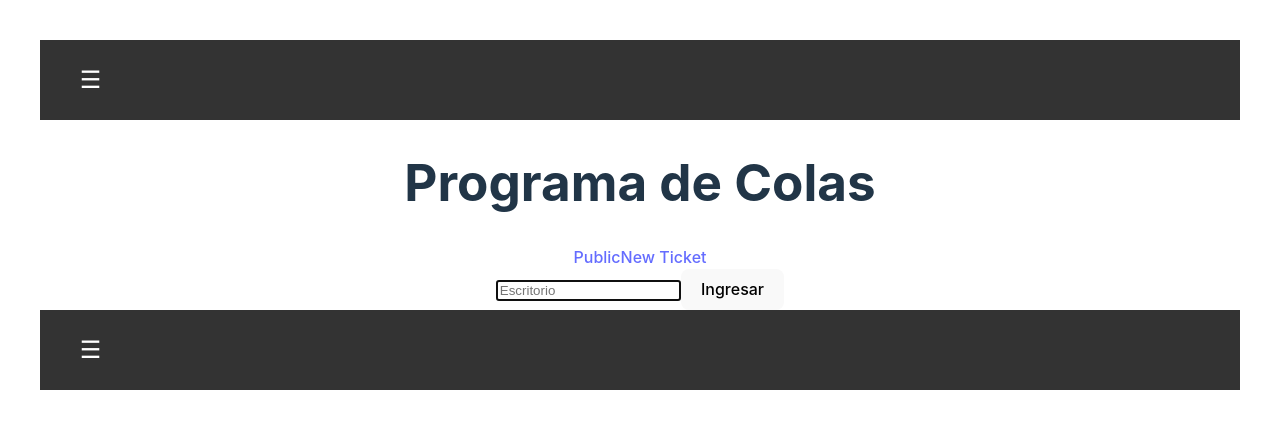
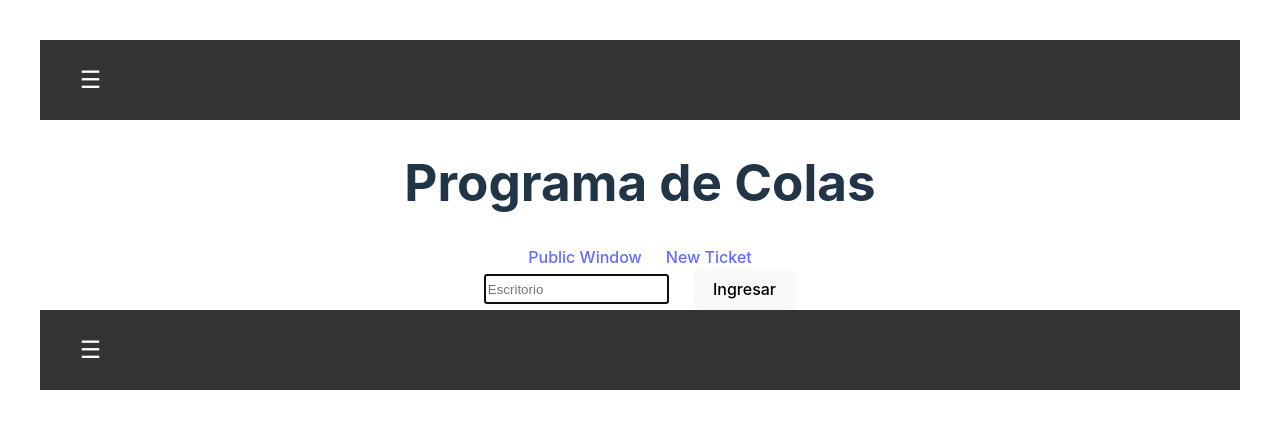
Before and after one commit to ogomezga/react-hexagonal-learn, a React app: page / in a window 1280 px wide. Built offline with nearby package versions, Linux system fonts and the light colour scheme.

Commit message:
feat(react-hexagonal-learn): improve the global screen

```diff
--- a/src/infraestructure/ui/globalScreen/globalScreen.css
+++ b/src/infraestructure/ui/globalScreen/globalScreen.css
@@ -4,3 +4,22 @@
   padding: 2rem;
   text-align: center;
 }
+
+.links {
+  display: flex;
+  flex-direction: row;
+  gap: 24px;
+  justify-content: center;
+}
+
+form {
+  display: flex;
+  justify-content: center;
+  gap: 24px;
+}
+
+input {
+  display: flex;
+  height: 24px;
+  align-self: center;
+}
--- a/src/infraestructure/ui/globalScreen/globalScreen.tsx
+++ b/src/infraestructure/ui/globalScreen/globalScreen.tsx
@@ -6,11 +6,10 @@ function GlobalScreen() {
   return (
       <>
           <h1>Programa de Colas</h1>
-          <div>
-              <Link to="/public">Public</Link>
+          <div className="links">
+              <Link to="/public">Public Window</Link>
               <Link to="/newTicket">New Ticket</Link>
           </div>
-          <div>
           <form action="escritorio.html">
               <input name="escritorio"
                      type="text"
@@ -21,7 +20,6 @@ function GlobalScreen() {
                   Ingresar
               </button>
           </form>
-          </div>
       </>
   );
 }
```
Lines whose indentation alone changed are shown as unchanged.
